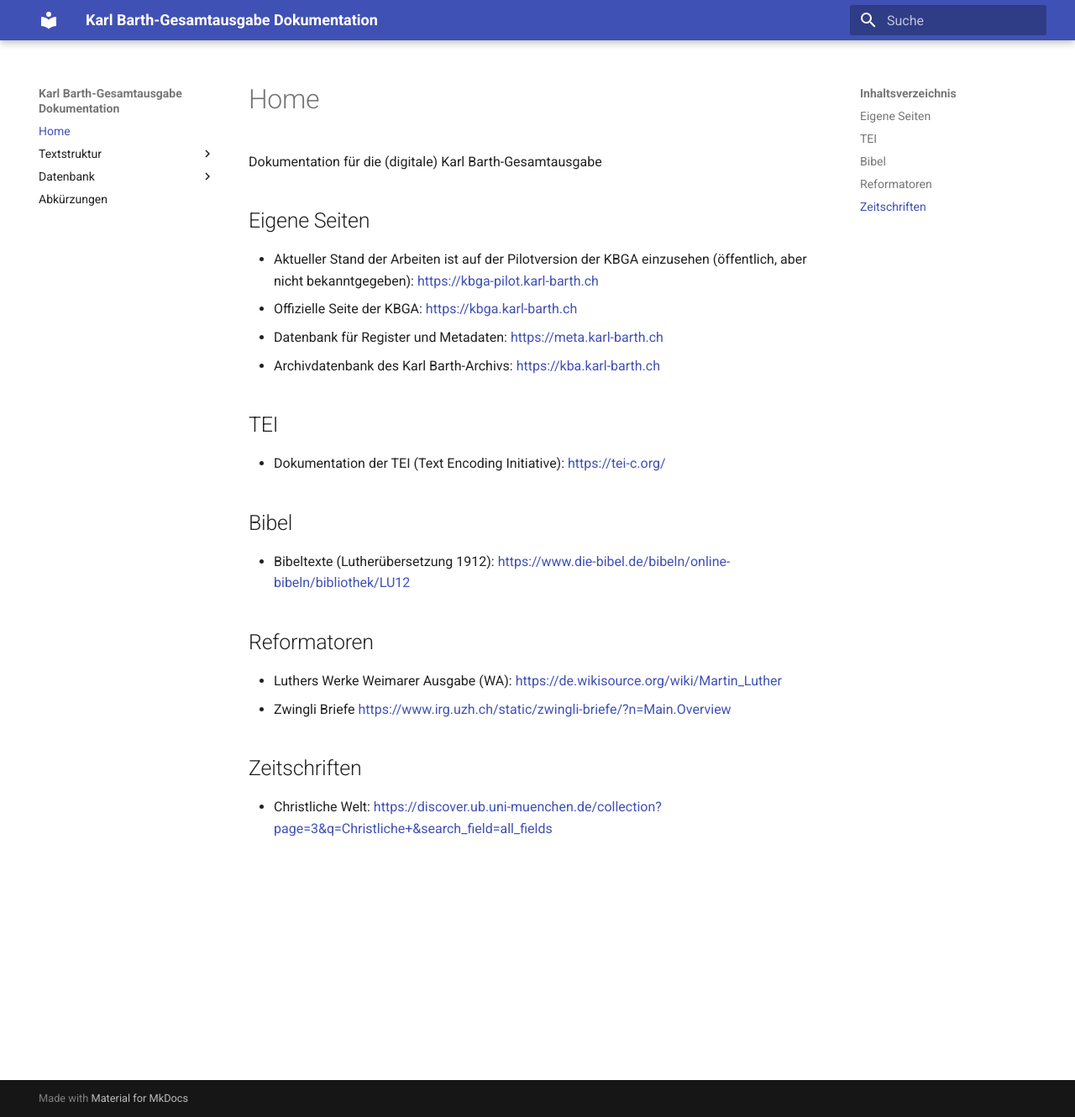
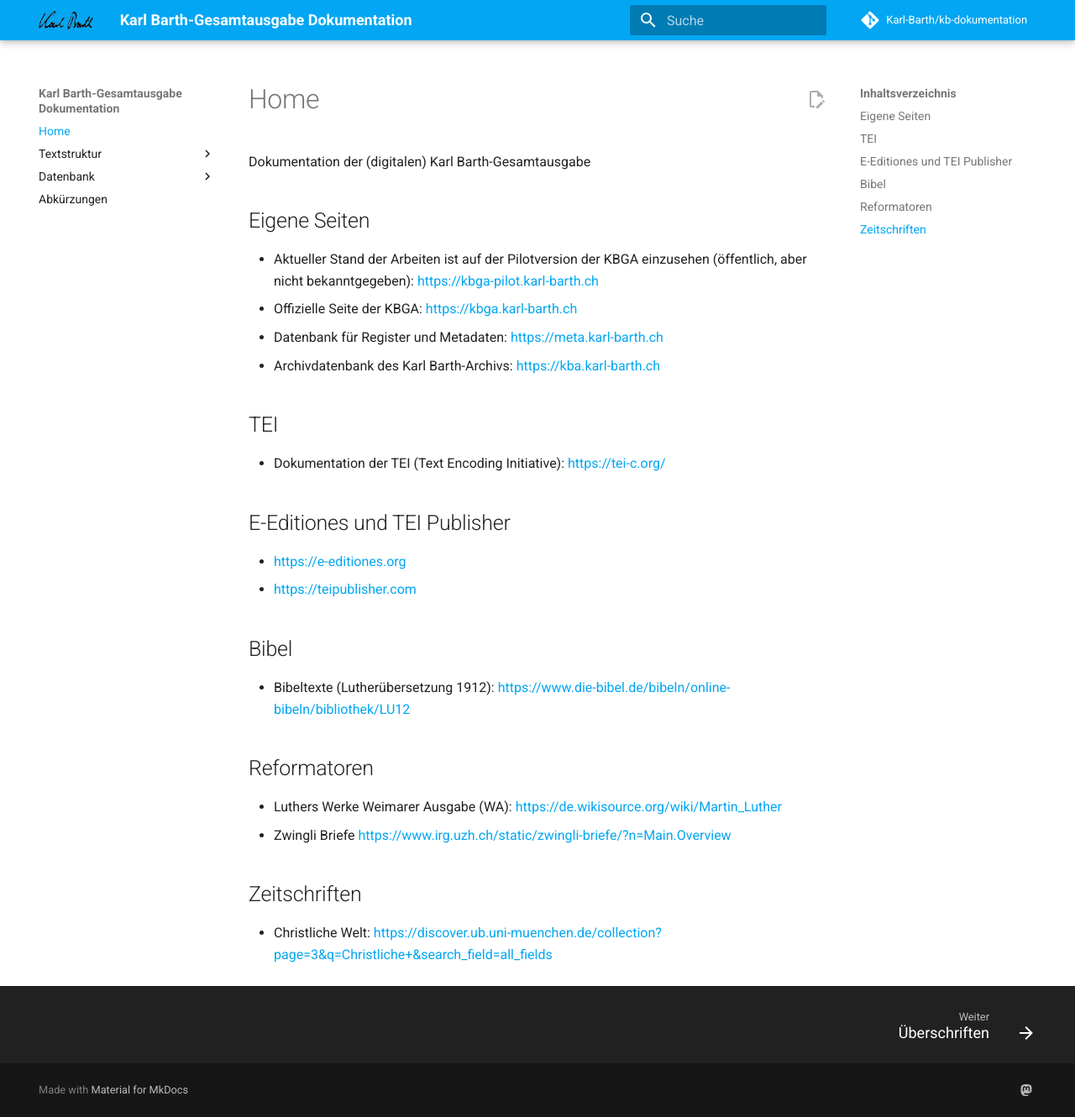
Before and after one commit to Karl-Barth/kb-dokumentation, an MkDocs documentation site: the page built from docs/index.md, in a window 1280 px wide and 1330 px high. Shown: the whole window at 84% size. Built offline with MkDocs 1.6.1 and Material for MkDocs 9.7.7, drawn with Linux system fonts in a browser that asks for light colours; comment, search, counter and statistics services are not loaded.

```diff
--- a/docs/index.md
+++ b/docs/index.md
@@ -1,6 +1,6 @@
 # Home
 
-Dokumentation für die (digitale) Karl Barth-Gesamtausgabe
+Dokumentation der (digitalen) Karl Barth-Gesamtausgabe
 
 ## Eigene Seiten
 - Aktueller Stand der Arbeiten ist auf der Pilotversion der KBGA einzusehen (öffentlich, aber nicht bekanntgegeben): [https://kbga-pilot.karl-barth.ch](https://kbga-pilot.karl-barth.ch)
@@ -12,6 +12,10 @@
 ## TEI
 - Dokumentation der TEI (Text Encoding Initiative): [https://tei-c.org/](https://tei-c.org/)
 
+## E-Editiones und TEI Publisher
+- [https://e-editiones.org](https://e-editiones.org)
+- [https://teipublisher.com](https://teipublisher.com)
+
 ## Bibel
 - Bibeltexte (Lutherübersetzung 1912): [https://www.die-bibel.de/bibeln/online-bibeln/bibliothek/LU12](https://www.die-bibel.de/bibeln/online-bibeln/bibliothek/LU12)
 
--- a/mkdocs.yml
+++ b/mkdocs.yml
@@ -1,18 +1,36 @@
 site_name: Karl Barth-Gesamtausgabe Dokumentation
 theme:
   name: material
+  palette:
+    primary: light blue
+    accent: blue
+  font:
+    text: Roboto
+  logo: images/logo.png
   language: de
   features:
-  - search.suggest
-  - search.highlight
-  - search.share
+    - search.suggest
+    - search.highlight
+    - search.share
+    - content.action.edit
+    #- navigation.tabs
+    #- navigation.tabs.sticky
+    #- navigation.path
+    #- navigation.indexes
+    - navigation.footer
 plugins:
-  - render_swagger
+  #- render_swagger
   - search:
       lang:
         - de
         - en
       separator: '[\s\-,:!=\[\]()"/]+|(?!\b)(?=[A-Z][a-z])|\.(?!\d)|&[lg]t;'
+  - git-revision-date-localized:
+      enable_creation_date: true
+  - git-committers:
+      repository: Karl-Barth/kb-dokumentation
+      branch: main
+  #- git-authors
 markdown_extensions:
   - admonition
   - footnotes
@@ -20,7 +38,13 @@
   - md_in_html
   - toc:
       permalink: true
-
+extra:
+  social:
+    - icon: fontawesome/brands/mastodon
+      link: https://social.anoxinon.de/@anton
+repo_url: https://github.com/Karl-Barth/kb-dokumentation
+repo_name: Karl-Barth/kb-dokumentation
+edit_uri: edit/main/docs/
 nav:
   - Home: index.md
   - Textstruktur:
```
Also changed, not shown: docs/datenbank/lieder.md (+7 -5 lines), docs/datenbank/literatur.md (+3 -3 lines), docs/images/logo.png (added), 2 other files.
